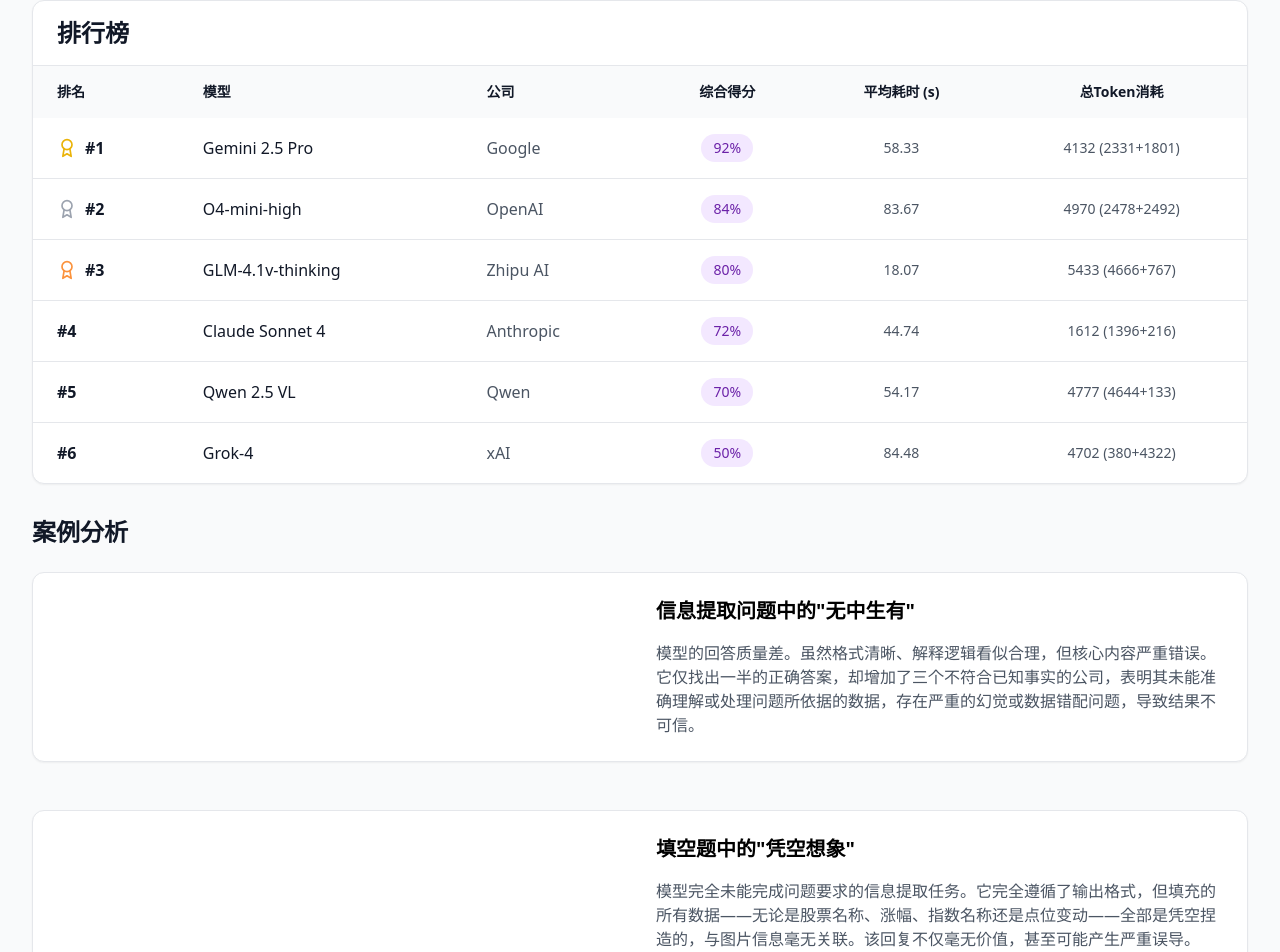
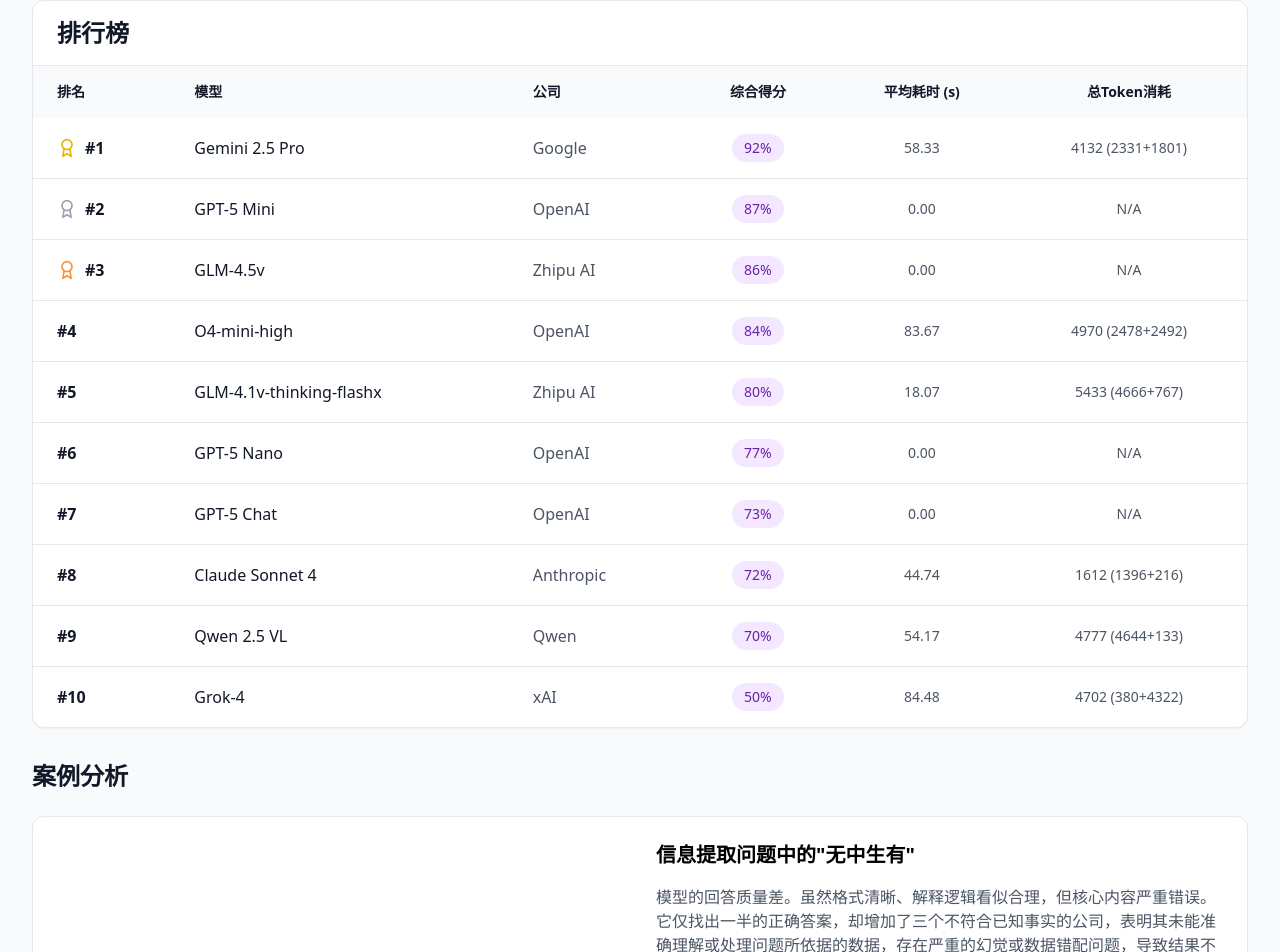
Before and after one commit to TiffanyBlews/miracleplus_eval_project, a React (Vite) app: page /dataset/financial-poster in a window 1280 px wide. Shown: the part 1559-2511 px from the top of the page. Built offline with nearby package versions, Linux system fonts and the light colour scheme.

Commit message:
Update GPT5 mini and GLM4.5v

```diff
--- a/src/datasets/financialPoster.ts
+++ b/src/datasets/financialPoster.ts
@@ -43,24 +43,33 @@ export const financialPoster: Dataset = {
   detailedResults: {
     rankings: [
       { model: 'Gemini 2.5 Pro', provider: 'Google', score: 4.597, averageTime: 58.33, promptTokens: 2331, completionTokens: 1801 },
+      { model: 'GPT-5 Mini', provider: 'OpenAI', score: 4.353, averageTime: 0, promptTokens: 0, completionTokens: 0 },
+      { model: 'GLM-4.5v', provider: 'Zhipu AI', score: 4.297, averageTime: 0, promptTokens: 0, completionTokens: 0 },
       { model: 'O4-mini-high', provider: 'OpenAI', score: 4.201, averageTime: 83.67, promptTokens: 2478, completionTokens: 2492 },
-      { model: 'GLM-4.1v-thinking', provider: 'Zhipu AI', score: 4.000, averageTime: 18.07, promptTokens: 4666, completionTokens: 767 },
+      { model: 'GLM-4.1v-thinking-flashx', provider: 'Zhipu AI', score: 4.000, averageTime: 18.07, promptTokens: 4666, completionTokens: 767 },
+      { model: 'GPT-5 Nano', provider: 'OpenAI', score: 3.827, averageTime: 0, promptTokens: 0, completionTokens: 0 },
+      { model: 'GPT-5 Chat', provider: 'OpenAI', score: 3.639, averageTime: 0, promptTokens: 0, completionTokens: 0 },
       { model: 'Claude Sonnet 4', provider: 'Anthropic', score: 3.617, averageTime: 44.74, promptTokens: 1396, completionTokens: 216 },
       { model: 'Qwen 2.5 VL', provider: 'Qwen', score: 3.519, averageTime: 54.17, promptTokens: 4644, completionTokens: 133 },
       { model: 'Grok-4', provider: 'xAI', score: 2.519, averageTime: 84.48, promptTokens: 380, completionTokens: 4322 }
     ],
     taskPerformance: [
-      { model: 'Gemini 2.5 Pro', provider: 'Google', choice: 4.94, openEnded: 4.24, fillBlank: 3.00 },
-      { model: 'O4-mini-high', provider: 'OpenAI', choice: 4.68, openEnded: 3.59, fillBlank: 3.00 },
-      { model: 'GLM-4.1v-thinking', provider: 'Zhipu AI', choice: 4.55, openEnded: 3.43, fillBlank: 1.20 },
-      { model: 'Qwen 2.5 VL', provider: 'Qwen', choice: 3.97, openEnded: 3.09, fillBlank: 0.80 },
-      { model: 'Claude Sonnet 4', provider: 'Anthropic', choice: 3.95, openEnded: 3.28, fillBlank: 1.80 },
+      { model: 'Gemini 2.5 Pro', provider: 'Google', choice: 4.94, openEnded: 4.13, fillBlank: 3.00 },
+      { model: 'GPT-5 Mini', provider: 'OpenAI', choice: 4.81, openEnded: 3.74, fillBlank: 3.40 },
+      { model: 'GLM-4.5v', provider: 'Zhipu AI', choice: 4.81, openEnded: 3.77, fillBlank: 1.60 },
+      { model: 'O4-mini-high', provider: 'OpenAI', choice: 4.68, openEnded: 3.54, fillBlank: 3.00 },
+      { model: 'GLM-4.1v-thinking-flashx', provider: 'Zhipu AI', choice: 4.55, openEnded: 3.23, fillBlank: 1.20 },
+      { model: 'GPT-5 Nano', provider: 'OpenAI', choice: 4.23, openEnded: 3.42, fillBlank: 1.60 },
+      { model: 'GPT-5 Chat', provider: 'OpenAI', choice: 3.97, openEnded: 3.34, fillBlank: 1.40 },
+      { model: 'Claude Sonnet 4', provider: 'Anthropic', choice: 3.95, openEnded: 3.18, fillBlank: 1.00 },
+      { model: 'Qwen 2.5 VL', provider: 'Qwen', choice: 3.97, openEnded: 2.88, fillBlank: 0.80 },
       { model: 'Grok-4', provider: 'xAI', choice: 3.21, openEnded: 1.62, fillBlank: 0.80 }
     ],
     keyFindings: [
-      '全能冠军：Gemini 2.5 Pro 在所有题型中均表现出色，尤其在选择题上近乎满分，展现了其卓越的图文理解和推理能力',
-      '实力梯队：O4-mini 和 GLM-4.1v-thinking 紧随其后，在特定任务上表现稳健，证明了其强大的综合实力',
-      '开源之光：GLM-4.1v 和 Qwen 2.5 VL 作为开源模型的代表，性能优于某些知名闭源模型，展示了其在多模态理解领域的巨大潜力'
+      '全能冠军：Gemini 2.5 Pro 继续保持领先地位，在所有题型中均表现出色，尤其在选择题上近乎满分，展现了其卓越的图文理解和推理能力',
+      '新星崛起：GPT-5 Mini 和 GLM-4.5v 表现亮眼，分别位列第二、三名，展现了新一代模型的强大实力',
+      '实力梯队：O4-mini-high 和 GLM-4.1v-thinking-flashx 紧随其后，在特定任务上表现稳健，证明了其强大的综合实力',
+      '开源之光：GLM-4.5v 和 GLM-4.1v-thinking-flashx 作为开源模型的代表，性能优于某些知名闭源模型，展示了其在多模态理解领域的巨大潜力'
     ]
   },
   focusAnalysis: {
```
